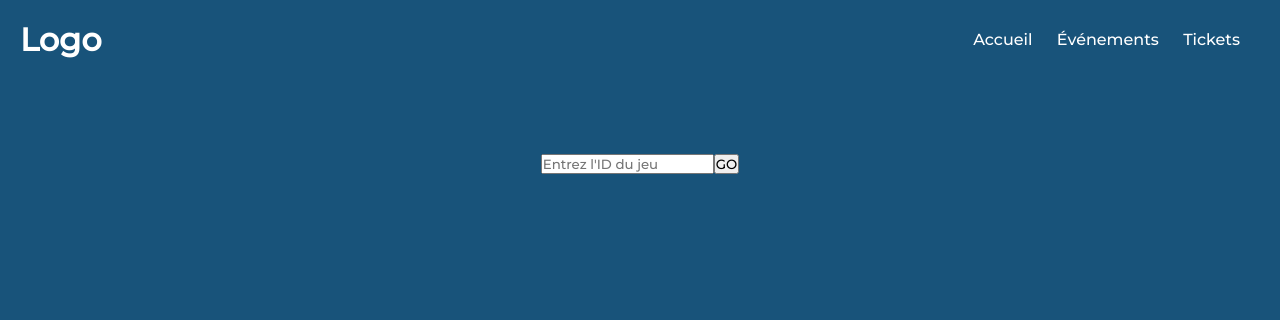
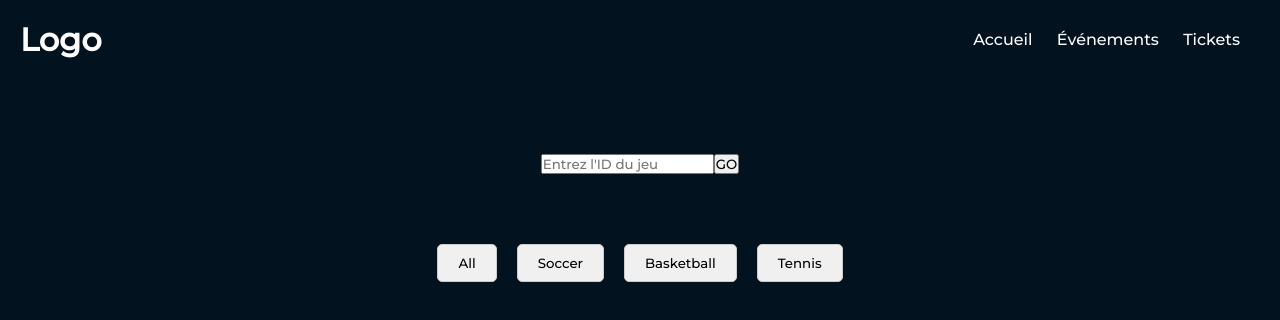
Before and after one commit to guyariel/TSI-Front-end-Developer_Test, a plain HTML site: page index.html in a window 1280 px wide. Drawn offline with Linux system fonts and the light colour scheme.

Commit message:
creation of buttons for the filters event cards

```diff
--- a/index.html
+++ b/index.html
@@ -29,11 +29,25 @@
         </div>
     </header>
 
+
     <div class="wrapper">
         <input type="text" id="IdInput" placeholder="Entrez l'ID du jeu">
 
         <button id="fetchData">GO</button>
     </div>
 
+    <div class="filter-buttons">
+
+        <button id="allFilter">All</button>
+        <button id="soccerFilter">Soccer</button>
+        <button id="basketballFilter">Basketball</button>
+        <button id="tennisFilter">Tennis</button>
+
+    </div>
+
+    <div class="container">
+
+    </div>
+
 </body>
 </html>
--- a/style.css
+++ b/style.css
@@ -9,9 +9,8 @@ body {
     margin: 0;
     padding: 0;
     color: #777;
-    background-color: #18537a;
+    background-color: #02121e;
 }
-
 
 .transparent-header {
     top: 0;
@@ -62,3 +61,23 @@ body {
     justify-content: center;
     margin-top: 75px;
 }
+
+.filter-buttons {
+    display: flex;
+    justify-content: center;
+    margin-top: 70px;
+}
+
+.filter-buttons button {
+    padding: 10px 20px;
+    margin: 0 10px;
+    border: 1px solid #ccc;
+    border-radius: 5px;
+    background-color: #f0f0f0;
+    cursor: pointer;
+    transition: background-color 0.3s ease;
+}
+
+.filter-buttons button:hover {
+    background-color: #e0e0e0;
+}
```
